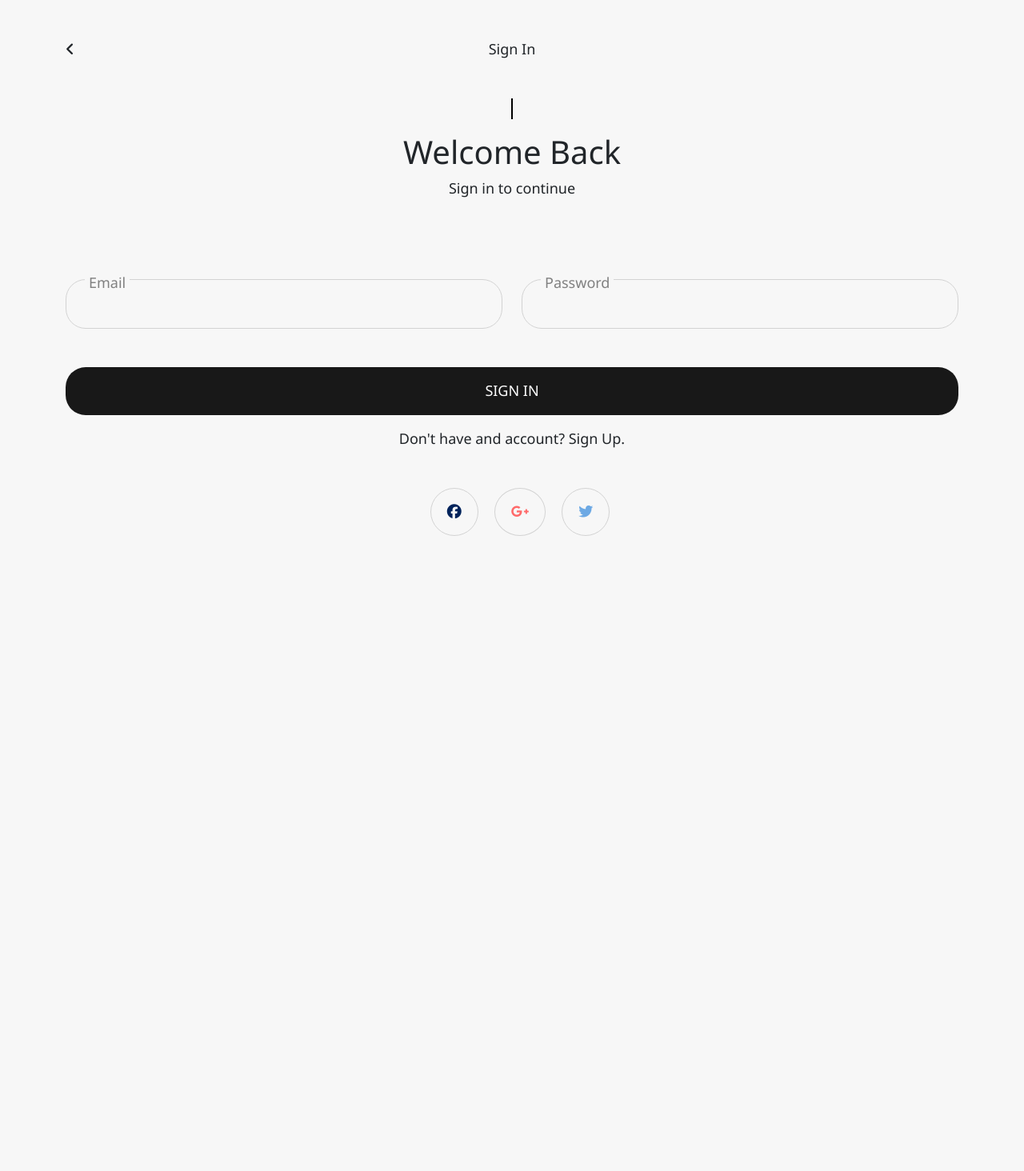
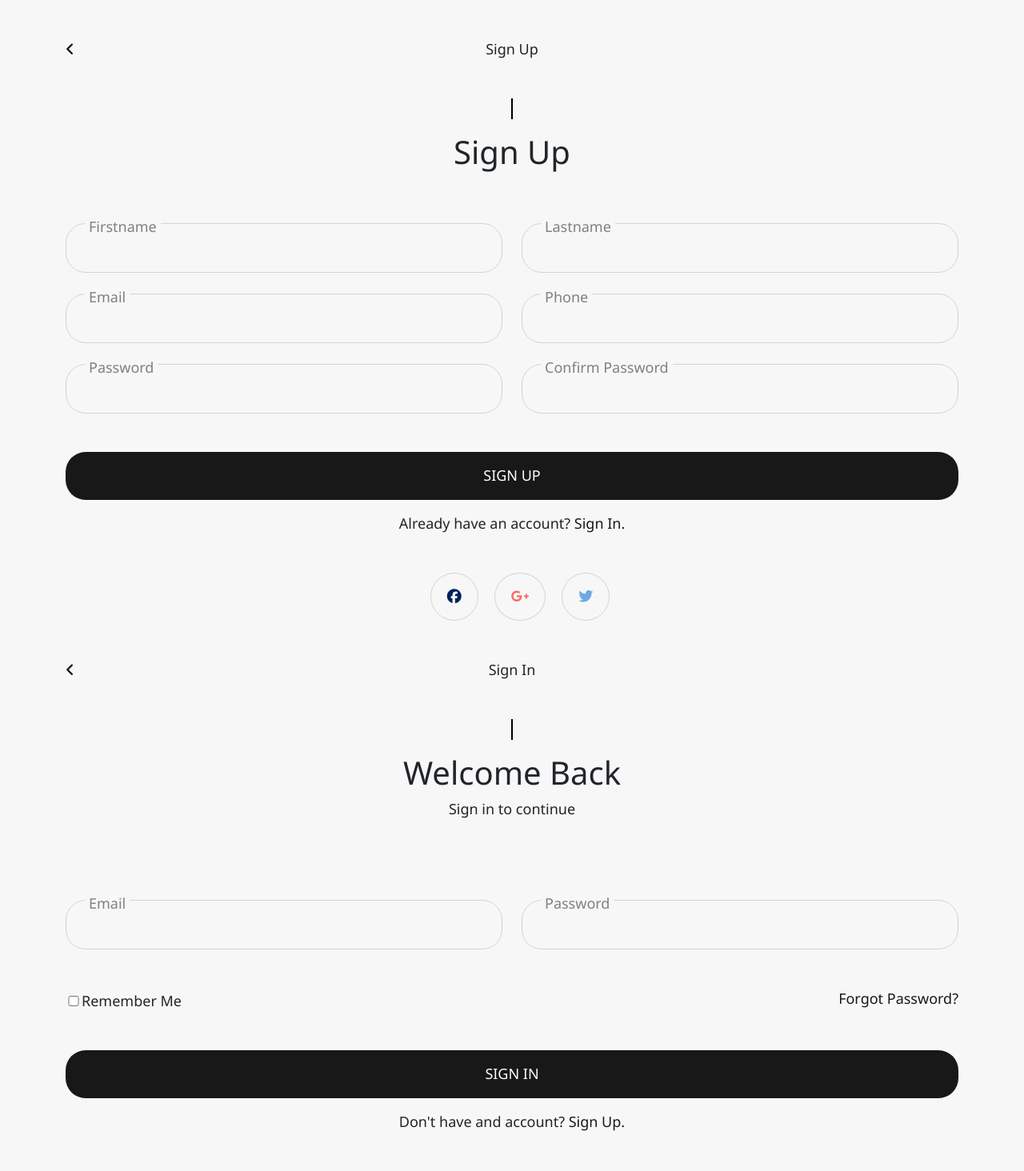
Before and after one commit to Zynad/Grupp2-aspnet2-frontend, a React (Create React App) app: page /login in a window 1280 px wide. Shown: the top 1464 px of the page at 80% size. Before the commit the page ends 800 px from the top, so only its background shows below. Built offline with nearby package versions, Linux system fonts and the light colour scheme.

Commit message:
login and register form

```diff
--- a/src/App.js
+++ b/src/App.js
@@ -7,9 +7,9 @@ import Login from "./components/views/login/Login";
 function App() {
   return (
     <>
-      {/* <RegistrationProvider>
+      <RegistrationProvider>
         <Registration />
-      </RegistrationProvider> */}
+      </RegistrationProvider>
 
       <LoginProvider>
         <Login />
--- a/src/assets/styles/application.css
+++ b/src/assets/styles/application.css
@@ -59,3 +59,14 @@ opacity: 1;
     padding: 20px;
     border: 1px solid lightgray;
 }
+
+/* NavLink */
+.nav-standard{
+  color: black;
+  text-decoration: none;
+  opacity: 0.9;
+}
+
+.nav-standard:hover{
+  opacity: 1;
+}
--- a/src/components/views/login/Login.jsx
+++ b/src/components/views/login/Login.jsx
@@ -1,19 +1,20 @@
 import "../login/login.css"
 import { useContext, useState } from "react";
+import { NavLink } from "react-router-dom";
 import { LoginContext } from "../../../contexts/LoginProvider"
 
 const Login = () => {
 
     const { handleSubmit } = useContext(LoginContext)
-
     const [email, setEmail] = useState("");
     const [password, setPassword] = useState("")
+    const [rememberMe, setRememberMe] = useState(false);
 
     return (
         <div class="container mt-5">
 
           <div class="row">
-          <div class="col-4"><i class="fa-solid fa-angle-left"></i></div>
+          <div class="col-4"><NavLink className="nav-standard" to="/"><i class="fa-solid fa-angle-left"></i></NavLink></div>
           <div style={{textAlign : 'center'}} class="col-4">Sign In</div>
           <div class="col-4"></div>
           </div>
@@ -23,7 +24,6 @@ const Login = () => {
          <h1 class="heading-standard mt-3">Welcome Back</h1>
          <p>Sign in to continue</p>
          </div>
-
 
 
         <form onSubmit={handleSubmit}>
@@ -39,7 +39,16 @@ const Login = () => {
           <input name="password" value={password} onChange={(e) => setPassword(e.target.value)} type="password"></input>
           </div>
 
+           <div style={{textAlign : 'left'}} class="col mt-5">
+           <input name="remember" style={{width : "20px", cursor : "pointer"}} type="checkbox" value={rememberMe} onChange={(e) => setRememberMe(true)} />
+           Remember Me
+           </div>
+           <div style={{textAlign : 'right'}} class="col mt-5">
+            <NavLink className="nav-standard" to="">Forgot Password?</NavLink>
+           </div>
+
           <div class="col-lg-12 mt-5">
+
           <button class="dark-btn-standard" type="submit">SIGN IN</button>
           </div>
 
@@ -47,7 +56,7 @@ const Login = () => {
         </form>
 
            <div class="row">
-          <div class="mt-3 box-registration col-lg-12">Don't have and account? Sign Up.</div>
+          <div class="mt-3 box-registration col-lg-12">Don't have and account? <NavLink className="nav-standard" to="/">Sign Up.</NavLink></div>
           <div class="mt-5 box-registration col-lg-12">
 
           <i class="fa-brands fa-facebook icon-standard" style={{color: '#00235B'}}></i>
--- a/src/components/views/registration/Registration.jsx
+++ b/src/components/views/registration/Registration.jsx
@@ -17,7 +17,7 @@ const Registration = () => {
     <div class="container mt-5">
 
           <div class="row">
-          <div class="col-4"><i class="fa-solid fa-angle-left"></i></div>
+          <div class="col-4"><NavLink to="/"><i className="fa-solid fa-angle-left nav-standard"></i></NavLink></div>
           <div style={{textAlign : 'center'}} class="col-4">Sign Up</div>
           <div class="col-4"></div>
           </div>
@@ -46,6 +46,11 @@ const Registration = () => {
       </div>
 
       <div class="col-lg-6 mt-3 input-wrapper">
+      <label for="phone">Phone</label>
+      <input name="phone" value={phone} onChange={(e) => setPhone(e.target.value)} type="text"></input>
+      </div>
+
+      <div class="col-lg-6 mt-3 input-wrapper">
       <label for="password">Password</label>
       <input name="password" value={password} onChange={(e) => setPassword(e.target.value)} type="password"></input>
       </div>
@@ -53,11 +58,6 @@ const Registration = () => {
       <div class="col-lg-6 mt-3 input-wrapper">
       <label for="confirmPassword">Confirm Password</label>
       <input name="confirmPassword" value={confirmPassword} onChange={(e) => setConfirmPassword(e.target.value)} type="password"></input>
-      </div>
-
-      <div class="col-lg-6 mt-3 input-wrapper">
-      <label for="phone">Phone</label>
-      <input name="phone" value={phone} onChange={(e) => setPhone(e.target.value)} type="text"></input>
       </div>
 
       <div class="col-lg-12 mt-5">
@@ -68,7 +68,7 @@ const Registration = () => {
       </form>
 
        <div class="row">
-      <div class="mt-3 box-registration col-lg-12">Already have an account? Sign In.</div>
+      <div class="mt-3 box-registration col-lg-12">Already have an account? <NavLink to="/" className="nav-standard">Sign In.</NavLink></div>
       <div class="mt-5 box-registration col-lg-12">
 
       <i class="fa-brands fa-facebook icon-standard" style={{color: '#00235B'}}></i>
--- a/src/contexts/LoginProvider.jsx
+++ b/src/contexts/LoginProvider.jsx
@@ -3,11 +3,28 @@ export const LoginContext = createContext();
 
 const LoginProvider = (props) => {
 
-  const handleSubmit = (event) => {
+  const handleSubmit = async (event) => {
     event.preventDefault();
     const email = event.target.elements.email.value;
     const password = event.target.elements.password.value;
+    const remember = event.target.elements.remember.value;
+
+    const data = {email : email, password : password, remember : remember}
+    const url = ''
+
+    const response = await postData(url, data);
+    console.log(response);
   };
+
+  async function postData (url = '', data = {}) {
+    const response = await fetch(url, {
+        method: 'POST',
+        headers: { 'Content-Type' : 'application/json' },
+        body : JSON.stringify(data)
+    });
+    return response.json();
+    };
+
 
   return (
     <>
--- a/src/index.js
+++ b/src/index.js
@@ -1,10 +1,13 @@
 import React from "react";
 import ReactDOM from "react-dom/client";
 import App from "./App";
+import { BrowserRouter } from "react-router-dom";
 
 const root = ReactDOM.createRoot(document.getElementById("root"));
 root.render(
   <React.StrictMode>
-    <App />
+  <BrowserRouter>
+  <App />
+  </BrowserRouter>
   </React.StrictMode>
 );
```
